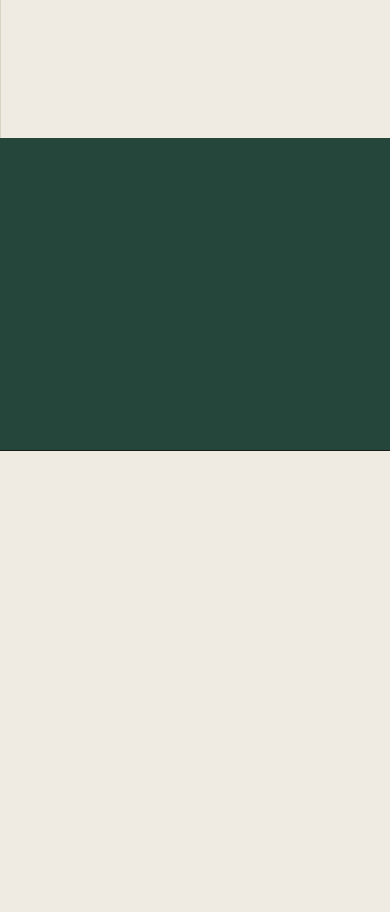
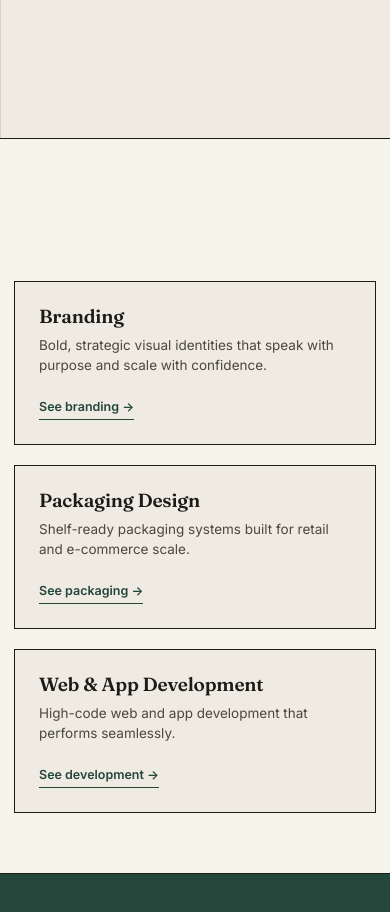
Before and after one commit to Vrundpatel153/drawingboard, a React (Vite) app in the folder react-app/: page /service in a window 390 px wide. Shown: the part 8280-9192 px from the top of the page. Built offline with nearby package versions, Linux system fonts and the light colour scheme; no server answers; a web font is replaced by a local one.

Commit message:
fix: breadcrumbs mobile clipping, addon prices grid responsiveness, and add MORE SERVICES section to all subpages

```diff
--- /dev/null
+++ b/react-app/src/components/MoreServicesSection.jsx
@@ -0,0 +1,97 @@
+import React from 'react';
+import { Link } from 'react-router-dom';
+import ArrowIcon from './ArrowIcon';
+
+export default function MoreServicesSection({ current = '' }) {
+  const services = [
+    {
+      id: 'branding',
+      title: 'Branding',
+      desc: 'Bold, strategic visual identities that speak with purpose and scale with confidence.',
+      link: '/services/branding',
+      linkText: 'See branding →',
+    },
+    {
+      id: 'packaging',
+      title: 'Packaging Design',
+      desc: 'Shelf-ready packaging systems built for retail and e-commerce scale.',
+      link: '/services/packaging-design',
+      linkText: 'See packaging →',
+    },
+    {
+      id: 'development',
+      title: 'Web & App Development',
+      desc: 'High-code web and app development that performs seamlessly.',
+      link: '/services/development',
+      linkText: 'See development →',
+    },
+    {
+      id: 'uiux',
+      title: 'UI/UX Design',
+      desc: 'Intuitive interface layouts, interactive prototypes, and design systems.',
+      link: '/services',
+      linkText: 'See services →',
+    },
+  ];
+
+  const filtered = services.filter((s) => s.id !== current).slice(0, 3);
+
+  return (
+    <section className="more-services-sec" style={{ borderTop: '1px solid var(--ink)', borderBottom: '1px solid var(--ink)', background: 'var(--card)', padding: '60px 0' }}>
+      <div className="wrap">
+        <div className="section-head" style={{ marginBottom: '32px' }}>
+          <div>
+            <div className="eyebrow mono" style={{ fontSize: '11.5px', color: 'var(--marker)', marginBottom: '6px', fontFamily: "'IBM Plex Mono', monospace" }}>MORE SERVICES</div>
+            <h2 style={{ fontSize: 'clamp(24px, 3.2vw, 36px)', fontFamily: "'Fraunces', Georgia, serif", color: 'var(--ink)' }}>Full-service, if you need it.</h2>
+          </div>
+        </div>
+        <div
+          className="more-services-grid"
+          style={{
+            display: 'grid',
+            gridTemplateColumns: 'repeat(auto-fit, minmax(260px, 1fr))',
+            gap: '20px',
+          }}
+        >
+          {filtered.map((item) => (
+            <div
+              key={item.id}
+              className="more-service-card"
+              style={{
+                border: '1px solid var(--ink)',
+                background: 'var(--paper)',
+                padding: '24px',
+                display: 'flex',
+                flexDirection: 'column',
+                justifyContent: 'space-between',
+              }}
+            >
+              <div>
+                <h3 style={{ fontSize: '19px', fontFamily: "'Fraunces', Georgia, serif", marginBottom: '8px', color: 'var(--ink)' }}>{item.title}</h3>
+                <p style={{ fontSize: '13.5px', color: 'var(--ink-soft)', lineHeight: '1.5', marginBottom: '18px' }}>{item.desc}</p>
+              </div>
+              <div>
+                <Link
+                  to={item.link}
+                  style={{
+                    fontSize: '12.5px',
+                    fontWeight: 600,
+                    color: 'var(--pine)',
+                    textDecoration: 'none',
+                    display: 'inline-flex',
+                    alignItems: 'center',
+                    gap: '4px',
+                    borderBottom: '1px solid var(--pine)',
+                    paddingBottom: '2px',
+                  }}
+                >
+                  {item.linkText}
+                </Link>
+              </div>
+            </div>
+          ))}
+        </div>
+      </div>
+    </section>
+  );
+}
--- a/react-app/src/pages/BrandingPage.jsx
+++ b/react-app/src/pages/BrandingPage.jsx
@@ -3,7 +3,9 @@ import { Link } from 'react-router-dom';
 import Navbar from '../components/Navbar';
 import Footer from '../components/Footer';
 import RegistrationMarks from '../components/RegistrationMarks';
+import MoreServicesSection from '../components/MoreServicesSection';
 import { WHATSAPP_URL } from '../utils/siteConfig';
+
 
 
 /* ─────────────────────────────────────────────────────────────────────────────
@@ -1495,8 +1497,11 @@ export default function BrandingPage() {
           </div>
         </section>
 
+        <MoreServicesSection current="branding" />
+
         {/* ── FINAL CTA ────────────────────────────────────────────────── */}
         <section className="bp-final">
+
           <div className="wrap">
             <h2>Ready to look like the company you're becoming?</h2>
             <p>Book a free 15-minute call. We'll tell you honestly whether you need a foundation, a full system, or nothing at all yet.</p>
--- a/react-app/src/pages/DevelopmentPage.jsx
+++ b/react-app/src/pages/DevelopmentPage.jsx
@@ -3,7 +3,9 @@ import { Link } from 'react-router-dom';
 import Navbar from '../components/Navbar';
 import Footer from '../components/Footer';
 import RegistrationMarks from '../components/RegistrationMarks';
+import MoreServicesSection from '../components/MoreServicesSection';
 import { WHATSAPP_URL } from '../utils/siteConfig';
+
 
 
 /* ─────────────────────────────────────────────────────────────────────────────
@@ -92,6 +94,40 @@ export default function DevelopmentPage() {
           margin: 0 auto;
           padding: 0 32px;
         }
+        @media (max-width: 768px) {
+          .dev-page .wrap {
+            padding: 0 16px;
+          }
+        }
+        .dev-page .dev-price-addons-grid {
+          display: grid;
+          grid-template-columns: repeat(2, 1fr);
+          gap: 10px 32px;
+        }
+        .dev-page .addon-row {
+          display: flex;
+          justify-content: space-between;
+          align-items: center;
+          gap: 12px;
+          font-size: 13.5px;
+          padding: 9px 0;
+          border-top: 1px dashed var(--paper-line);
+        }
+        .dev-page .addon-row .lbl {
+          color: var(--ink-soft);
+        }
+        .dev-page .addon-row .val {
+          font-weight: 600;
+          white-space: nowrap;
+          flex-shrink: 0;
+        }
+        @media (max-width: 700px) {
+          .dev-page .dev-price-addons-grid {
+            grid-template-columns: 1fr;
+            gap: 0;
+          }
+        }
+
         .dev-page .crumb {
           padding: 22px 0 0;
           font-size: 12.5px;
@@ -1042,14 +1078,15 @@ export default function DevelopmentPage() {
             <div style={{ marginTop: '26px', border: '1px solid var(--ink)', background: 'var(--card)', padding: '26px 28px' }}>
               <div style={{ fontFamily: "'Fraunces', serif", fontSize: '17px', fontWeight: 600, marginBottom: '6px' }}>What changes the price — and what never does</div>
               <p style={{ fontSize: '13.5px', color: 'var(--ink-soft)', maxWidth: '640px', marginBottom: '18px' }}>Every price above is fixed for the scope listed. Nothing is added without your sign-off — if your project needs more than the base scope, here's exactly what that costs:</p>
-              <div style={{ display: 'grid', gridTemplateColumns: '1fr 1fr', gap: '10px 32px' }}>
-                <div style={{ display: 'flex', justifyContent: 'space-between', fontSize: '13.5px', padding: '9px 0', borderTop: '1px dashed var(--paper-line)' }}><span style={{ color: 'var(--ink-soft)' }}>Shopify catalog beyond 50 SKUs</span><span style={{ fontWeight: 600 }}>+₹10,000</span></div>
-                <div style={{ display: 'flex', justifyContent: 'space-between', fontSize: '13.5px', padding: '9px 0', borderTop: '1px dashed var(--paper-line)' }}><span style={{ color: 'var(--ink-soft)' }}>Migration from an existing platform</span><span style={{ fontWeight: 600 }}>+₹15,000</span></div>
-                <div style={{ display: 'flex', justifyContent: 'space-between', fontSize: '13.5px', padding: '9px 0', borderTop: '1px dashed var(--paper-line)' }}><span style={{ color: 'var(--ink-soft)' }}>Custom pages beyond 10 (Custom Build)</span><span style={{ fontWeight: 600 }}>+₹8,000 / page</span></div>
-                <div style={{ display: 'flex', justifyContent: 'space-between', fontSize: '13.5px', padding: '9px 0', borderTop: '1px dashed var(--paper-line)' }}><span style={{ color: 'var(--ink-soft)' }}>Multi-currency / international checkout</span><span style={{ fontWeight: 600 }}>+₹10,000</span></div>
-                <div style={{ display: 'flex', justifyContent: 'space-between', fontSize: '13.5px', padding: '9px 0', borderTop: '1px dashed var(--paper-line)' }}><span style={{ color: 'var(--ink-soft)' }}>Custom app or API integration</span><span style={{ fontWeight: 600 }}>+₹12,000</span></div>
-                <div style={{ display: 'flex', justifyContent: 'space-between', fontSize: '13.5px', padding: '9px 0', borderTop: '1px dashed var(--paper-line)' }}><span style={{ color: 'var(--ink-soft)' }}>Membership / gated login system</span><span style={{ fontWeight: 600 }}>+₹18,000</span></div>
+              <div className="dev-price-addons-grid">
+                <div className="addon-row"><span className="lbl">Shopify catalog beyond 50 SKUs</span><span className="val">+₹10,000</span></div>
+                <div className="addon-row"><span className="lbl">Migration from an existing platform</span><span className="val">+₹15,000</span></div>
+                <div className="addon-row"><span className="lbl">Custom pages beyond 10 (Custom Build)</span><span className="val">+₹8,000 / page</span></div>
+                <div className="addon-row"><span className="lbl">Multi-currency / international checkout</span><span className="val">+₹10,000</span></div>
+                <div className="addon-row"><span className="lbl">Custom app or API integration</span><span className="val">+₹12,000</span></div>
+                <div className="addon-row"><span className="lbl">Membership / gated login system</span><span className="val">+₹18,000</span></div>
               </div>
+
               <p style={{ fontSize: '12.5px', color: 'var(--ink-soft)', marginTop: '16px' }}>You'll see all applicable add-ons in your quote before work begins — never after. If none apply, you pay exactly the fixed price above.</p>
             </div>
 
@@ -1139,33 +1176,8 @@ export default function DevelopmentPage() {
           </div>
         </section>
 
-        <section style={{ paddingTop: 0 }}>
-          <div className="wrap">
-            <div className="section-head">
-              <div>
-                <div className="eyebrow mono">MORE SERVICES</div>
-                <h2>Full-service, if you need it.</h2>
-              </div>
-            </div>
-            <div className="more-grid">
-              <div className="more-card">
-                <h4>Branding</h4>
-                <p>Bold, strategic visual identities that speak with purpose and scale with confidence.</p>
-                <Link className="go" to="/services/branding">See branding →</Link>
-              </div>
-              <div className="more-card">
-                <h4>Packaging Design</h4>
-                <p>Shelf-ready packaging systems built for retail and e-commerce scale.</p>
-                <Link className="go" to="/services/packaging-design">See packaging →</Link>
-              </div>
-              <div className="more-card">
-                <h4>UI/UX Design</h4>
-                <p>Intuitive interface layouts, interactive prototypes, and design systems.</p>
-                <Link className="go" to="/services">See services →</Link>
-              </div>
-            </div>
-          </div>
-        </section>
+        <MoreServicesSection current="development" />
+
 
         <section className="final">
           <div className="wrap">
--- a/react-app/src/pages/PackagingPage.jsx
+++ b/react-app/src/pages/PackagingPage.jsx
@@ -3,7 +3,9 @@ import { Link } from 'react-router-dom';
 import Navbar from '../components/Navbar';
 import Footer from '../components/Footer';
 import RegistrationMarks from '../components/RegistrationMarks';
+import MoreServicesSection from '../components/MoreServicesSection';
 import { WHATSAPP_URL } from '../utils/siteConfig';
+
 
 
 /* ─────────────────────────────────────────────────────────────────────────────
@@ -1096,8 +1098,11 @@ export default function PackagingPage() {
             </div>
           </section>
 
+          <MoreServicesSection current="packaging" />
+
           {/* ============ SECTION 20 — FINAL CTA ============ */}
           <section className="final">
+
             <div className="wrap">
               <h2>Your product is ready. Now make the packaging feel ready too.</h2>
               <p>Book a free 15-minute call to discuss your product, current packaging, launch stage and the scope required. We will tell you honestly whether you need a master redesign, a SKU system, a smaller adaptation or more preparation before design begins.</p>
--- a/react-app/src/pages/ServiceDetail.jsx
+++ b/react-app/src/pages/ServiceDetail.jsx
@@ -4,7 +4,9 @@ import Navbar from '../components/Navbar';
 import Footer from '../components/Footer';
 import RegistrationMarks from '../components/RegistrationMarks';
 import StickyMobileCTA from '../components/StickyMobileCTA';
+import MoreServicesSection from '../components/MoreServicesSection';
 import ArrowIcon from '../components/ArrowIcon';
+
 import servicesData from '../data/servicesData.json';
 import { usePageAnimations } from '../hooks/usePageAnimations';
 
@@ -276,8 +278,11 @@ export default function ServiceDetail() {
           </div>
         </section>
 
+        <MoreServicesSection current={service.id} />
+
         {/* Final CTA */}
         <section className="final">
+
           <div className="wrap">
             <h2>Ready to initiate {service.title}?</h2>
             <p>Tell us about your project requirements and target launch window.</p>
--- a/react-app/src/pages/Services.jsx
+++ b/react-app/src/pages/Services.jsx
@@ -4,7 +4,9 @@ import Navbar from '../components/Navbar';
 import Footer from '../components/Footer';
 import RegistrationMarks from '../components/RegistrationMarks';
 import StickyMobileCTA from '../components/StickyMobileCTA';
+import MoreServicesSection from '../components/MoreServicesSection';
 import ArrowIcon from '../components/ArrowIcon';
+
 import servicesData from '../data/servicesData.json';
 import { usePageAnimations } from '../hooks/usePageAnimations';
 
@@ -284,8 +286,11 @@ export default function Services() {
           </div>
         </section>
 
+        <MoreServicesSection current="uiux" />
+
         {/* Final CTA */}
         <section className="final">
+
           <div className="wrap">
             <h2>Ready to transform your brand architecture?</h2>
             <p>Let's map out your project deliverables, timeline, and exact scope.</p>
```
